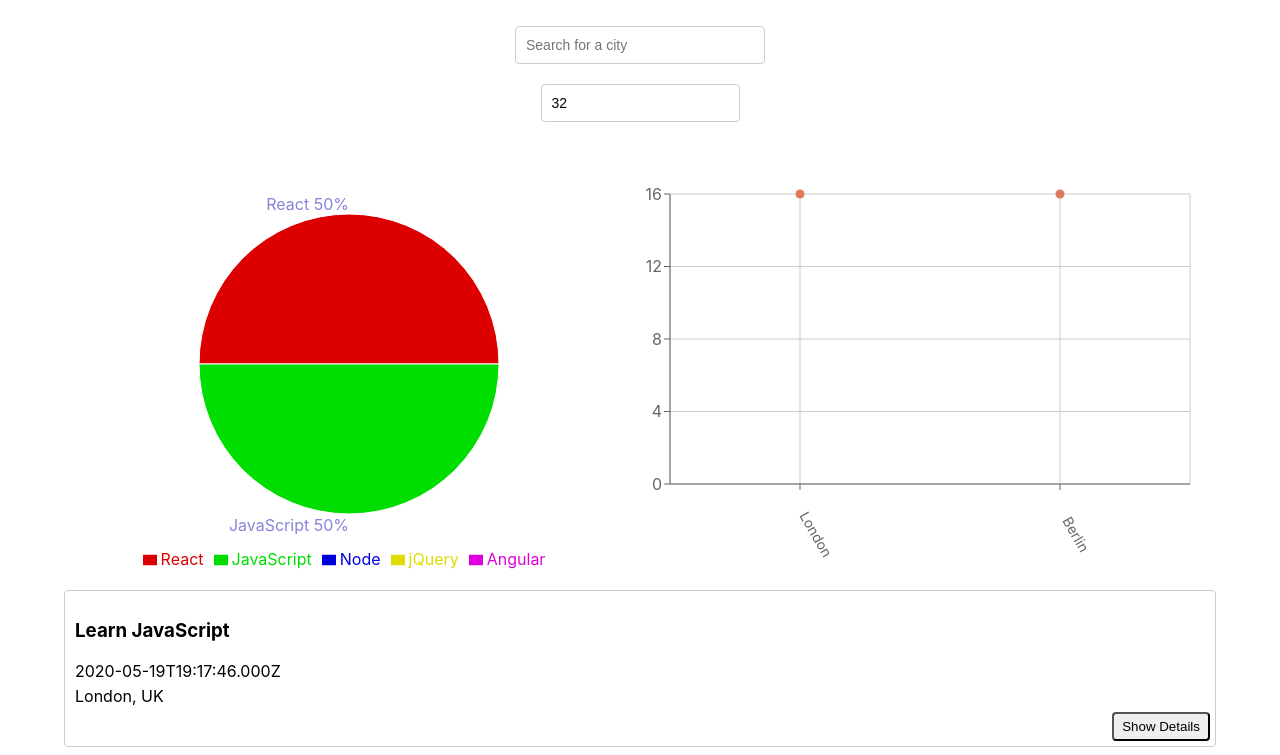
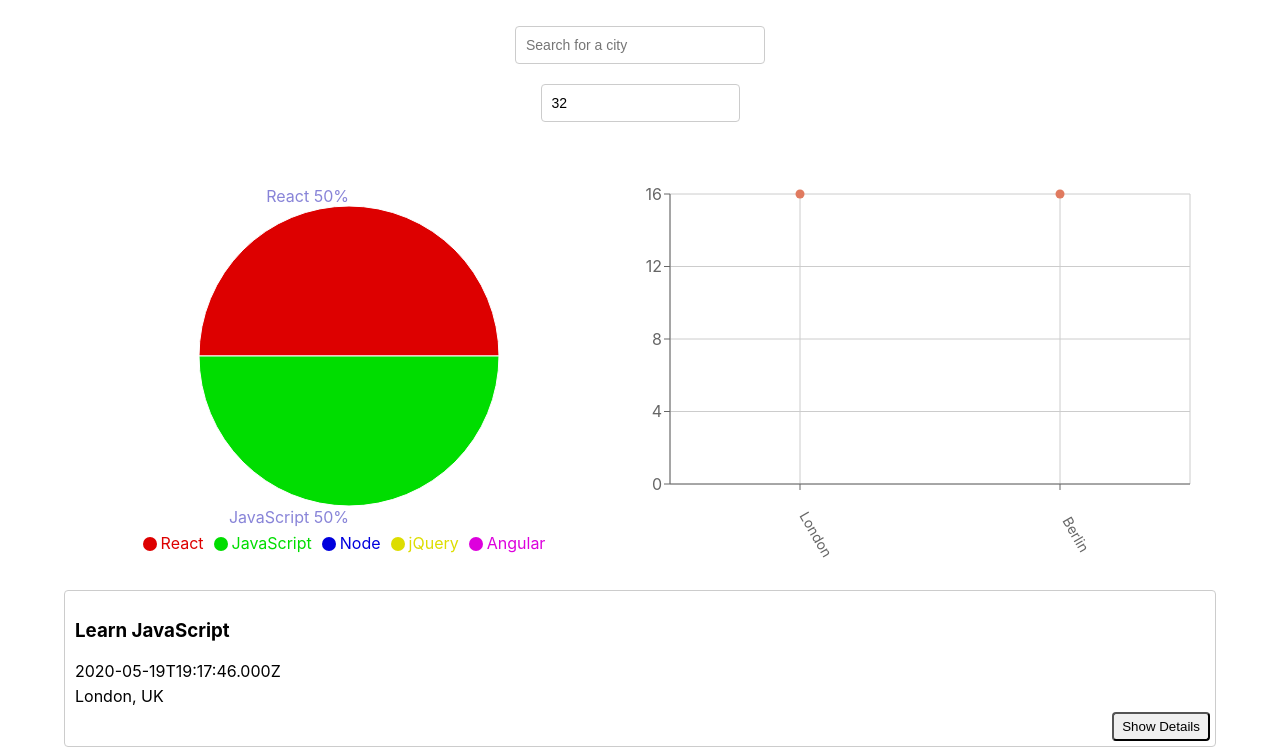
Before and after one commit to Dantris/meet, a React (Create React App) app: page / in a window 1280 px wide. Shown: the top 755 px of the page. Built offline with nearby package versions, Linux system fonts and the light colour scheme; what atatus-spa would draw is missing.

Commit message:
Update EventGenresChart with dynamic colors and legend

```diff
--- a/src/components/EventsGenresChart.js
+++ b/src/components/EventsGenresChart.js
@@ -63,7 +63,12 @@ const EventGenresChart = ({ events }) => {
             <Cell key={`cell-${index}`} fill={colors[index % colors.length]} />
           ))}
         </Pie>
-        <Legend verticalAlign="bottom" align="center" />
+        <Legend
+          verticalAlign="bottom"
+          align="center"
+          iconType="circle"
+          height={36}
+        />
       </PieChart>
     </ResponsiveContainer>
   );
```
